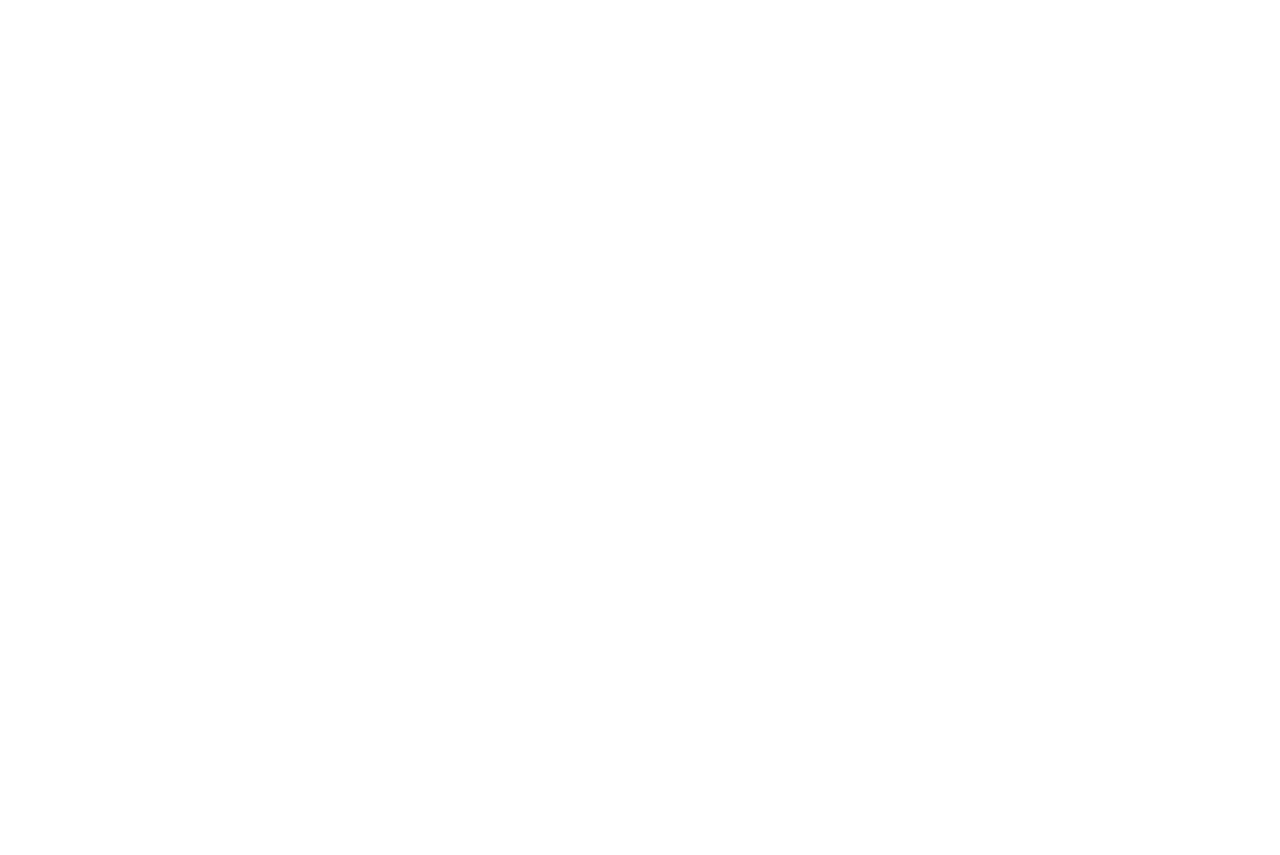
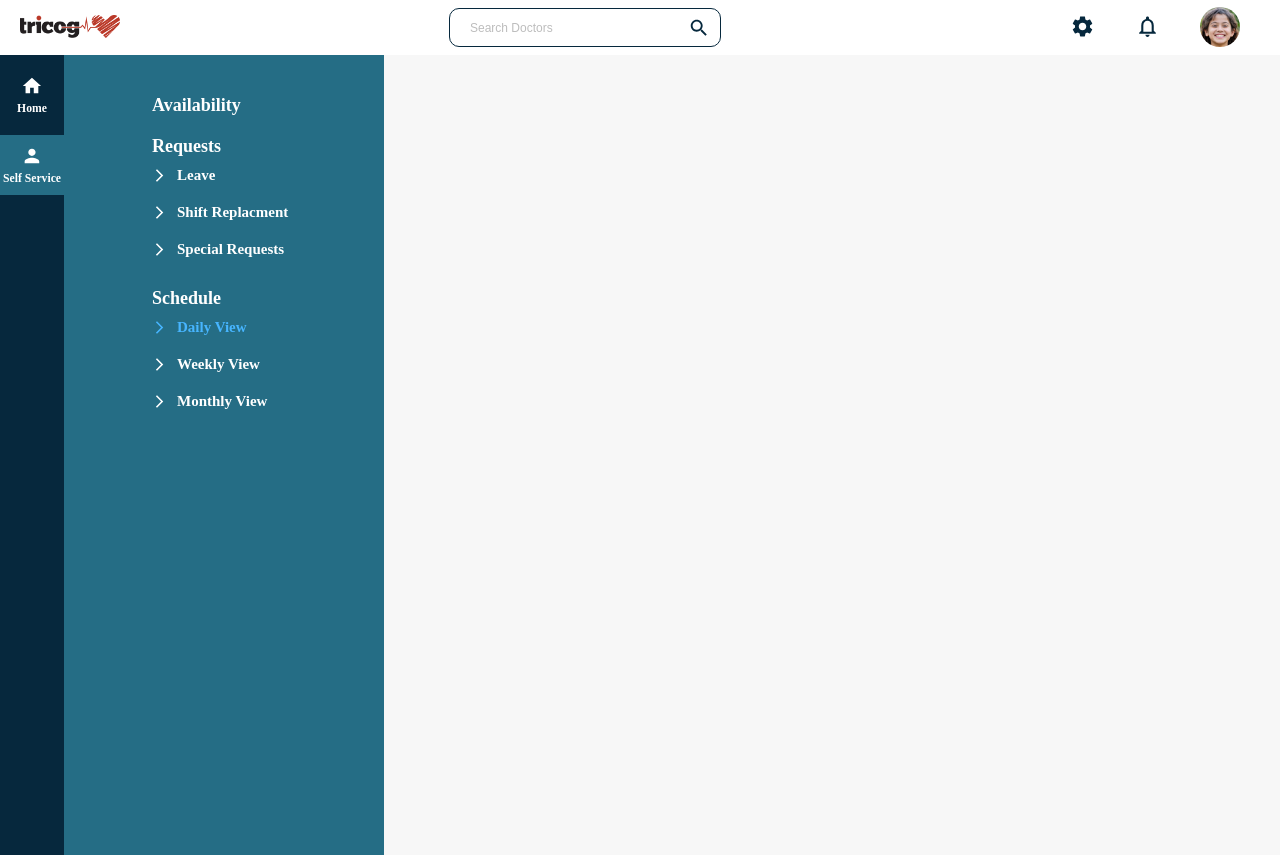
Before and after one commit to Sneha-Shaw/shift_frontend, a React (Create React App) app: page /self-service/view/daily in a window 1280 px wide. Before the commit this address had no page. Before the commit the page ends 800 px from the top, so only its background shows below. Built offline with nearby package versions, Linux system fonts and the light colour scheme.

Commit message:
`feat`:`added routes for doctor`

```diff
--- a/src/Routes.js
+++ b/src/Routes.js
@@ -9,6 +9,10 @@ import Availabity from "./pages/Availabity/Availabity";
 import Leave from "./pages/Leave/Leave";
 import ShiftReplace from "./pages/ShiftReplace/ShiftReplace";
 import SpecialRequest from "./pages/SpecialRequest/SpecialRequest";
+import DailyView from "./pages/DailyView/DailyView";
+import WeeklyView from "./pages/WeeklyView/WeeklyView";
+import MonthlyView from "./pages/MonthlyView/MonthlyView";
+
 
 const Router = () => {
     // doctor info from redux
@@ -99,6 +103,48 @@ const Router = () => {
                             )
                         }
                     />
+                    <Route
+                        exact
+                        path="/self-service/view/daily"
+                        element={
+                            doctorInfo ? (
+                                <>
+                                    <Navbar />
+                                    <DailyView />
+                                </>
+                            ) : (
+                                <Navigate to="/login" />
+                            )
+                        }
+                    />
+                    <Route
+                        exact
+                        path="/self-service/view/weekly"
+                        element={
+                            doctorInfo ? (
+                                <>
+                                    <Navbar />
+                                    <WeeklyView />
+                                </>
+                            ) : (
+                                <Navigate to="/login" />
+                            )
+                        }
+                    />
+                    <Route
+                        exact
+                        path="/self-service/view/monthly"
+                        element={
+                            doctorInfo ? (
+                                <>
+                                    <Navbar />
+                                    <MonthlyView />
+                                </>
+                            ) : (
+                                <Navigate to="/login" />
+                            )
+                        }
+                    />
                 </Routes>
             </BrowserRouter>
         </ThemeProvider>
--- a/src/components/SubSidebar/SubSidebar.js
+++ b/src/components/SubSidebar/SubSidebar.js
@@ -55,12 +55,12 @@ const SubSidebar = () => {
                     </ul>
                 </li>
                 <li className={classes.listItem}>
-                    <Link to="/self-service/schedule" className={classes.navLink}>
+                    <Link to="" className={classes.navLink}>
                         <span className={classes.listItemText}>Schedule</span>
                     </Link>
                     <ul className={classes.subList}>
                         <li className={classes.subListItem}>
-                            <NavLink to='/self-service/schedule'
+                            <NavLink to='/self-service/view/daily'
                                 style={({ isActive }) => ({
                                     color: isActive ? '#47B5FF' : 'none',
                                 })} className={classes.navLink}>
@@ -69,7 +69,7 @@ const SubSidebar = () => {
                             </NavLink>
                         </li>
                         <li className={classes.subListItem}>
-                            <NavLink to='/self-service/schedule'
+                            <NavLink to='/self-service/view/weekly'
                                 style={({ isActive }) => ({
                                     color: isActive ? '#47B5FF' : 'none',
                                 })} className={classes.navLink}>
@@ -78,7 +78,7 @@ const SubSidebar = () => {
                             </NavLink>
                         </li>
                         <li className={classes.subListItem}>
-                            <NavLink to='/self-service/schedule'
+                            <NavLink to='/self-service/view/monthly'
                                 style={({ isActive }) => ({
                                     color: isActive ? '#47B5FF' : 'none',
                                 })} className={classes.navLink}>
--- /dev/null
+++ b/src/pages/DailyView/DailyView.js
@@ -0,0 +1,16 @@
+import React from 'react'
+import useStyles from './styles'
+import Sidebar from '../../components/Sidebar/Sidebar'
+import SubSidebar from '../../components/SubSidebar/SubSidebar'
+
+const DailyView = () => {
+    const classes = useStyles()
+    return (
+        <div className={classes.root}>
+            <Sidebar />
+            <SubSidebar />
+        </div>
+    )
+}
+
+export default DailyView
--- /dev/null
+++ b/src/pages/DailyView/styles.js
@@ -0,0 +1,10 @@
+
+import { makeStyles } from "@mui/styles";
+export default makeStyles((theme) => ({
+    root: {
+        width: "100%",
+        height: "100vh",
+        display: "flex",
+        background: "#f7f7f7",
+    },
+}))
--- /dev/null
+++ b/src/pages/MonthlyView/MonthlyView.js
@@ -0,0 +1,16 @@
+import React from 'react'
+import useStyles from './styles'
+import Sidebar from '../../components/Sidebar/Sidebar'
+import SubSidebar from '../../components/SubSidebar/SubSidebar'
+
+const MonthlyView = () => {
+    const classes = useStyles()
+    return (
+        <div className={classes.root}>
+            <Sidebar />
+            <SubSidebar />
+        </div>
+    )
+}
+
+export default MonthlyView
--- /dev/null
+++ b/src/pages/MonthlyView/styles.js
@@ -0,0 +1,10 @@
+
+import { makeStyles } from "@mui/styles";
+export default makeStyles((theme) => ({
+    root: {
+        width: "100%",
+        height: "100vh",
+        display: "flex",
+        background: "#f7f7f7",
+    },
+}))
--- /dev/null
+++ b/src/pages/WeeklyView/WeeklyView.js
@@ -0,0 +1,16 @@
+import React from 'react'
+import useStyles from './styles'
+import Sidebar from '../../components/Sidebar/Sidebar'
+import SubSidebar from '../../components/SubSidebar/SubSidebar'
+
+const WeeklyView = () => {
+    const classes = useStyles()
+    return (
+        <div className={classes.root}>
+            <Sidebar />
+            <SubSidebar />
+        </div>
+    )
+}
+
+export default WeeklyView
--- /dev/null
+++ b/src/pages/WeeklyView/styles.js
@@ -0,0 +1,10 @@
+
+import { makeStyles } from "@mui/styles";
+export default makeStyles((theme) => ({
+    root: {
+        width: "100%",
+        height: "100vh",
+        display: "flex",
+        background: "#f7f7f7",
+    },
+}))
```
